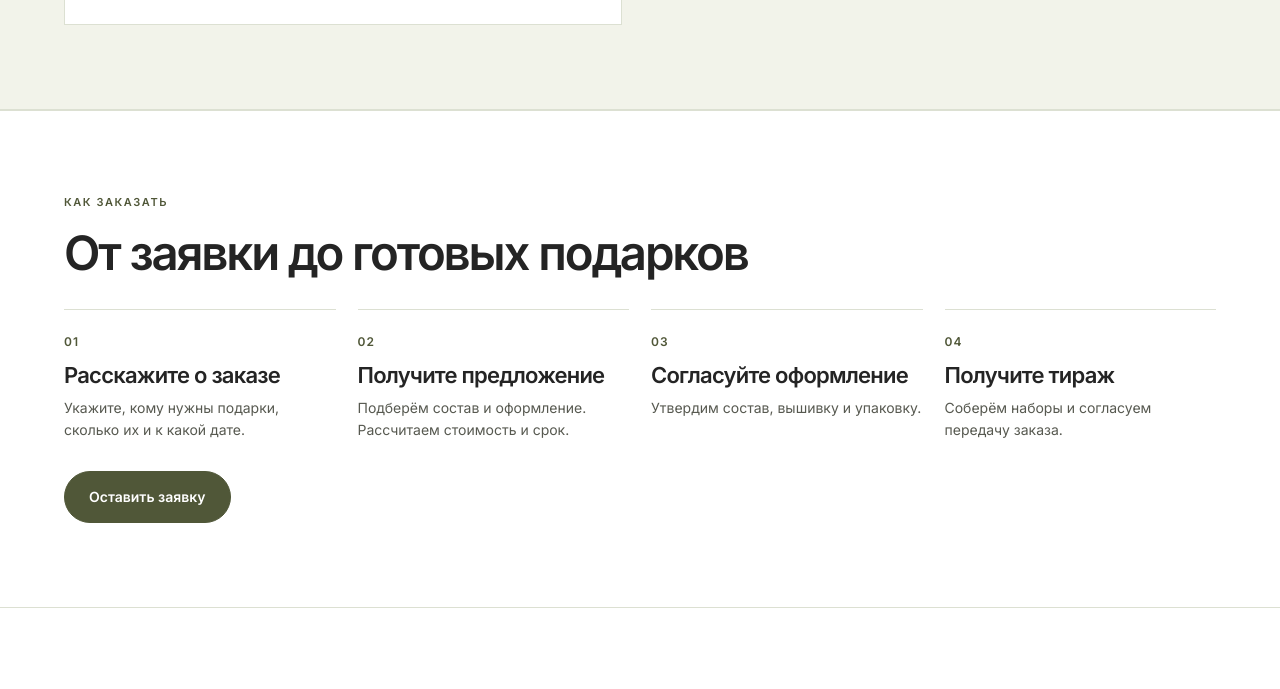
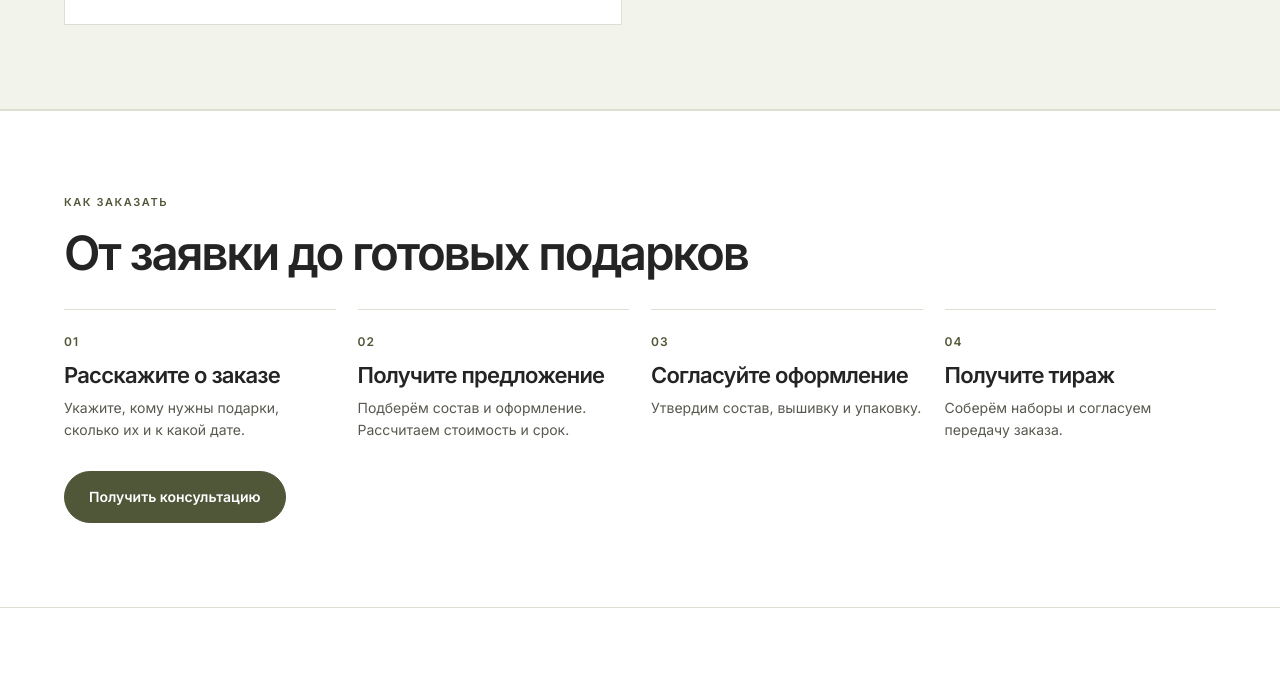
Before and after one commit to MaxProsh/momofahome, a plain HTML site: page index.html in a window 1280 px wide. Shown: the part 4721-5410 px from the top of the page. Drawn offline with Linux system fonts and the light colour scheme.

Commit message:
Label order section consultation link

```diff
--- a/index.html
+++ b/index.html
@@ -518,7 +518,7 @@ body:has(.offer-popup[open]) .catalog-widget { display: none; }
 <article class="step"><b>01</b><h3>Расскажите о заказе</h3><p>Укажите, кому нужны подарки, сколько их и к какой дате.</p></article>
 <article class="step"><b>02</b><h3>Получите предложение</h3><p>Подберём состав и оформление. Рассчитаем стоимость и срок.</p></article>
 <article class="step"><b>03</b><h3>Согласуйте оформление</h3><p>Утвердим состав, вышивку и упаковку.</p></article>
-<article class="step"><b>04</b><h3>Получите тираж</h3><p>Соберём наборы и согласуем передачу заказа.</p></article></div><a class="button" href="#contact">Оставить заявку</a></div></section>
+<article class="step"><b>04</b><h3>Получите тираж</h3><p>Соберём наборы и согласуем передачу заказа.</p></article></div><a class="button" href="#contact">Получить консультацию</a></div></section>
 <section class="section" id="faq"><div class="wrap faq-grid"><div><h2>Частые вопросы</h2></div><div>
 <details open><summary>Какой минимальный тираж?</summary><p>Он зависит от состава набора, изделий и брендирования. Укажите количество, и менеджер проверит доступные варианты.</p></details>
 <details><summary>Сколько стоит подарок?</summary><p>Стоимость зависит от состава, тиража, вышивки и упаковки.</p></details>
```
